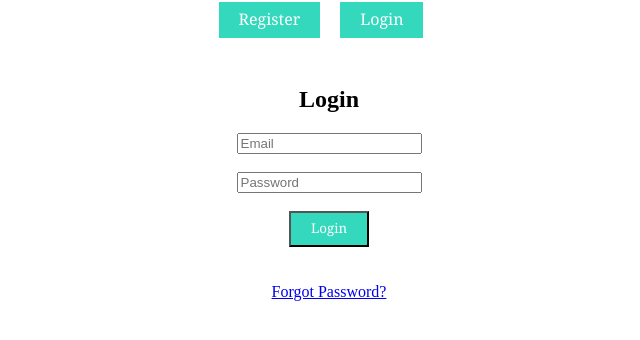
After one commit to Cloud1708/PHP-SEASON-2, a PHP site: page /Login in a window 1280 px wide. The commit adds this page. Shown: the top 340 px of the page, without its empty margins (311-951 px from the left). Run offline with PHP 8.4, Linux system fonts and the light colour scheme.

Commit message:
push moyan

```diff
--- /dev/null
+++ b/Login.php
@@ -0,0 +1,147 @@
+<?php
+
+include("nav.php");
+
+date_default_timezone_set("Asia/Manila");
+$date_now = date("m/d/Y");
+$time_now = date("h:i a");
+$notify = $attempt = $log_time = "";
+
+$end_time = date("h:i A", strtotime("+15 minutes", strtotime($time_now)));
+
+$email = $password = "";
+$emailErr = $passwordErr = "";
+
+if(isset($_POST['btnLogin'])) {
+
+    if(empty($_POST["email"])) {
+        $emailErr = "Email is required";
+    } else {
+        $email = $_POST["email"];
+    }
+
+    if(empty($_POST["password"])) {
+        $passwordErr = "Password is required";
+    } else {
+        $password = $_POST["password"];
+    }
+
+    if($email AND $password){
+
+       $check_email = mysqli_query($connections, "SELECT * FROM tbl_user WHERE email='$email'");
+       $check_row = mysqli_num_rows($check_email);
+
+       if($check_row > 0){
+
+        $fetch = mysqli_fetch_assoc($check_email);
+
+        $db_password = $fetch['password'];
+
+        $db_attempt = $fetch['attempt'];
+
+        $db_log_time = strtotime($fetch['log_time']);
+
+    $my_log_time = $fetch["log_time"];
+
+        $new_time = strtotime($time_now);
+
+        $account_type = $fetch['account_type'];
+
+        if($account_type == "1"){
+
+            if($db_password == $password){
+
+                echo "<script>window.location.href='Admin';</script>";
+
+            }else{
+
+                $passwordErr = "Hi Admin! Your Password is incorrect!";
+
+            }
+
+       }else{
+
+        if($db_log_time <= $new_time){
+
+            if($db_password == $password){
+
+                mysqli_query($connections, "UPDATE tbl_user SET attempt='', log_time='' WHERE email='$email'");
+                echo "<script>window.location.href='Users';</script>";
+
+            }else{
+
+                $attempt = (int)$db_attempt + 1;
+
+                if($attempt >= 3){
+
+                    $attempt = 3;
+
+                    mysqli_query($connections, "UPDATE tbl_user SET attempt='$attempt', log_time='$end_time' WHERE email='$email'");
+                    $notify = "You already reach the three (3) times attempt to login. Please Login after 15 minutes. <b>$end_time</b>";
+
+                }else{
+
+                    mysqli_query($connections, "UPDATE tbl_user SET attempt='$attempt' WHERE email='$email'");
+
+                    $passwordErr = "Password is incorrect!";
+
+                    $notify = "Login Attempt: <b>$attempt</b>";
+
+                }
+
+            }
+
+        }else{
+
+            $notify = "I'm Sorry, You have to wait until: <b>$my_log_time</b> before login";
+
+        }
+
+       }
+
+    }else{
+
+        $emailErr = "Email is not registered!";
+
+    }
+}
+
+
+                }
+
+
+
+
+?>
+
+<br>
+<br>
+
+<center>
+    <form method="POST">
+
+    <h2>Login</h2>
+
+    <input type="text" name="email" placeholder="Email" value="<?php echo $email; ?>"><br>
+    <span class="error"><?php echo $emailErr; ?></span>
+
+    <Br>
+
+    <input type="password" name="password" placeholder="Password" value="">
+    <br>
+    <span class="error"><?php echo $passwordErr; ?></span>
+    <br>
+
+    <input class="btn-primary" type="submit" name="btnLogin" value="Login">
+
+    <br>
+    <br>
+
+    <span class="error"><?php echo $notify; ?></span>
+
+    <br>
+
+    <a href="?forgot=<?php echo md5(rand(1,9)); ?>">Forgot Password?</a>
+
+    </form>
+</center>
--- a/index.php
+++ b/index.php
@@ -1,4 +1,6 @@
 <?php
+
+include("nav.php");
 
 $first_name = $middle_name = $last_name = $gender = $preffix = $seven_digit = $email = "";
 
--- /dev/null
+++ b/nav.php
@@ -0,0 +1,17 @@
+<?php
+
+include("connections.php");
+
+?>
+
+<center>
+
+<a href="index" class="btn-primary">Register</a>
+&nbsp;
+&nbsp;
+
+<a href="Login" class="btn-primary">Login</a>
+&nbsp;
+&nbsp;
+
+</center>
```
